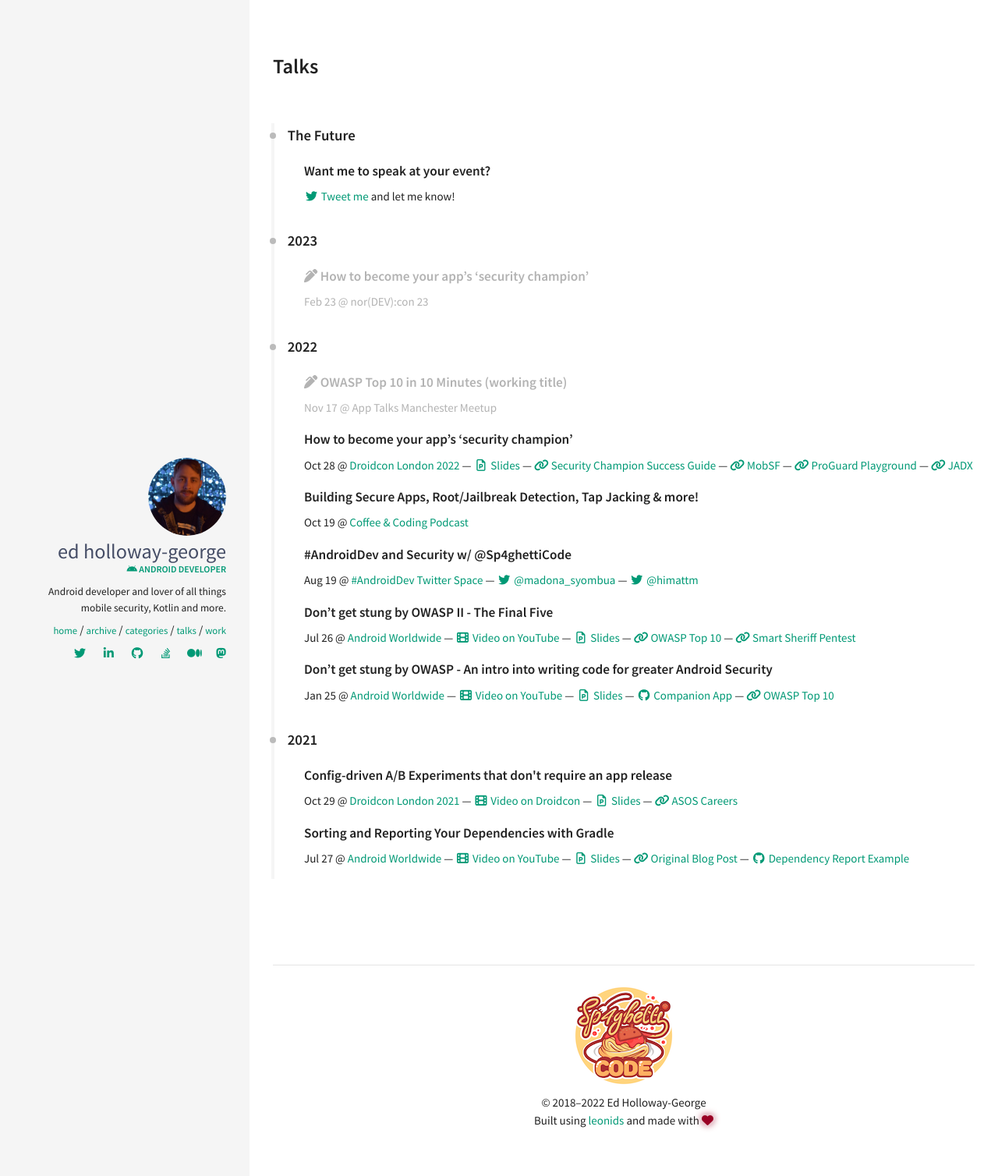
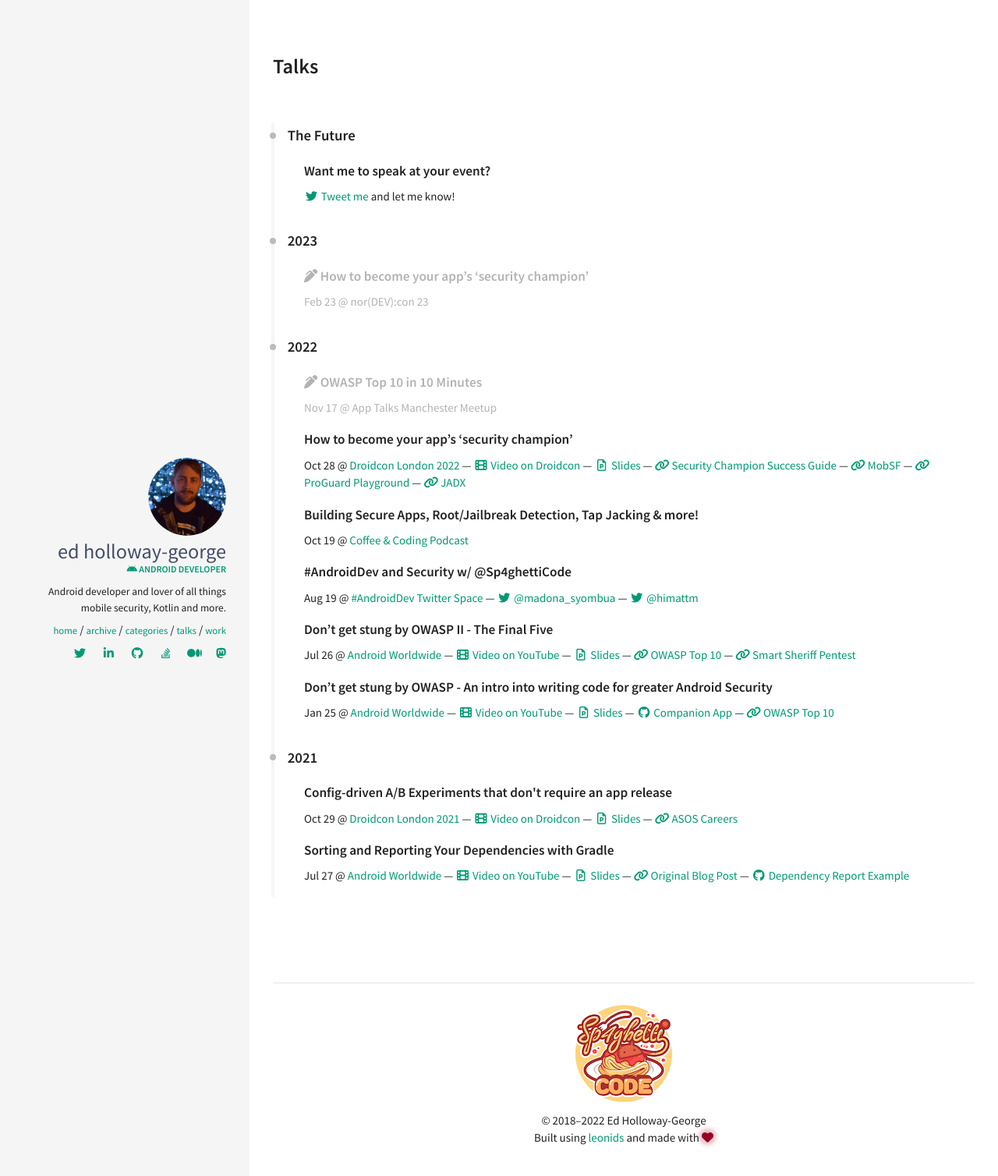
Before and after one commit to ed-george/ed-george.github.io, a Jekyll site: the page built from talks.html, in a window 1280 px wide. Shown: the top 1508 px of the page at 78% size. Built offline with Jekyll 4.4.1, drawn with Linux system fonts in a browser that asks for light colours; nearby versions of some CDN libraries.

Commit message:
DC London Talk Added

```diff
--- a/_data/index/talks.yaml
+++ b/_data/index/talks.yaml
@@ -20,7 +20,7 @@
     title: "nor(DEV):con 23"
     url: https://nordevcon.com
     date: '2023-02-23'
-- title: "OWASP Top 10 in 10 Minutes (working title)"
+- title: "OWASP Top 10 in 10 Minutes"
   event:
     title: "App Talks Manchester Meetup"
     url: https://www.meetup.com/app-talks-manchester/events/289204450/
@@ -30,6 +30,9 @@
     title: "Droidcon London 2022"
     url: https://london.droidcon.com/ed-holloway-george
     date: '2022-10-28'
+  video:
+    title: Video on Droidcon
+    url: https://www.droidcon.com/2022/11/15/how-to-become-your-apps-security-champion
   slides:
     title: Slides
     url: https://speakerdeck.com/sp4ghetticode/how-to-become-your-apps-security-champion
```
